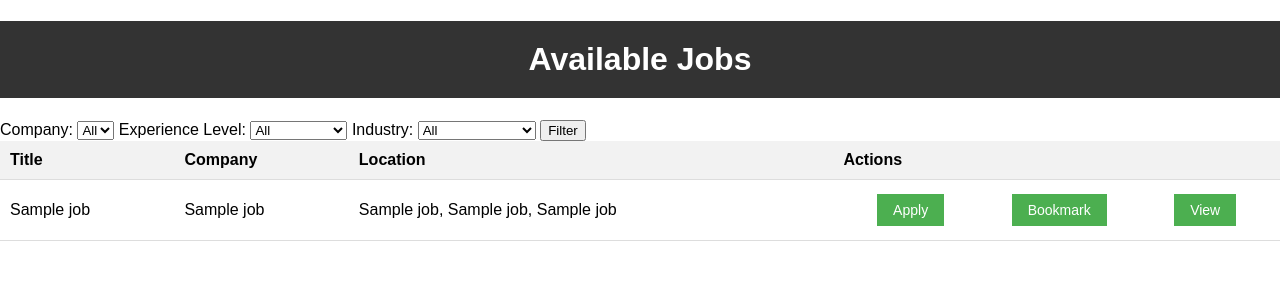
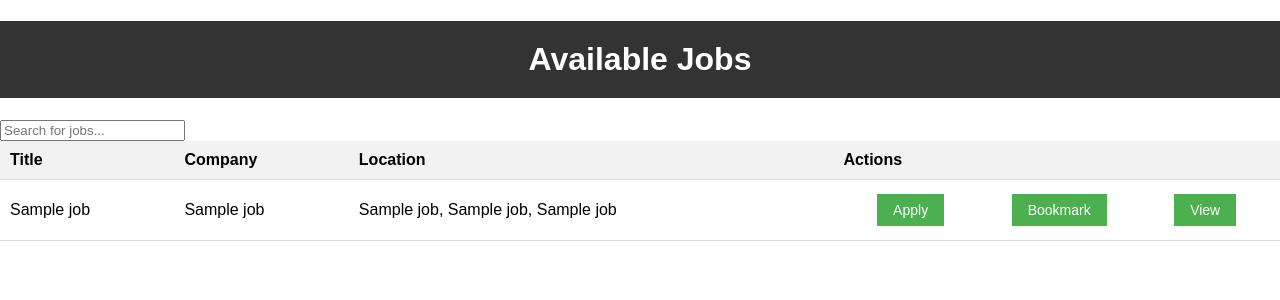
Before and after one commit to jaiphookan20/OceaniaDevs, a Flask app: template templates/available_jobs.html in a window 1280 px wide. Shown: the top 300 px of the page. Run offline with Flask 3, Linux system fonts and the light colour scheme; tables that the repository leaves empty hold one stand-in row (values such as "Sample post"); the template is opened without the code that fills it: values that come from a table or form of the project are taken from there, most other values are stand-ins (such as "Sample title", 1, 10 or a date in 2020); parts of the project's set-up code (start-up, migrations or seed data) failed here and were passed over.

Commit message:
Added Search Column and functions to handle FTS

```diff
--- a/templates/available_jobs.html
+++ b/templates/available_jobs.html
@@ -2,7 +2,6 @@
 <html>
   <head>
     <title>Available Jobs</title>
-    <!-- <link rel="stylesheet" href="available_jobs.css" /> -->
     <link
       rel="stylesheet"
       href="{{ url_for('static', filename='css/available_jobs.css') }}"
@@ -10,26 +9,6 @@
     <script src="https://code.jquery.com/jquery-3.6.0.min.js"></script>
     <script>
       $(document).ready(function () {
-        // Function to handle form submission for filtering
-        $("#filter-form").submit(function (event) {
-          event.preventDefault();
-          var company = $("#company").val();
-          var experience_level = $("#experience_level").val();
-          var industry = $("#industry").val();
-
-          $.get(
-            "/filter_jobs",
-            {
-              company: company,
-              experience_level: experience_level,
-              industry: industry,
-            },
-            function (data) {
-              $("tbody").html(data);
-            }
-          );
-        });
-
         /* Function to handle Apply button click */
         $(document).on("click", ".apply-btn", function () {
           var jobid = $(this).data("jobid");
@@ -75,39 +54,94 @@
           var jobid = $(this).data("jobid");
           window.location.href = `/job_post/${jobid}`;
         });
+
+        /* Function to handle Search input key press */
+        $("#search-input").on("input", function () {
+          var query = $(this).val();
+          $.ajax({
+            url: "/search_jobs",
+            type: "GET",
+            data: { query: query },
+            success: function (response) {
+              var jobs = response.results;
+              var tbody = $("tbody");
+              tbody.empty();
+              $.each(jobs, function (index, job) {
+                var row = `<tr>
+                                <td>${job.title}</td>
+                                <td>${job.company_name}</td>
+                                <td>${job.city}, ${job.state}, ${job.country}</td>
+                                <td class="actions">
+                                    <button class="apply-btn" data-jobid="${job.job_id}">Apply</button>
+                                    <button class="bookmark-btn" data-jobid="${job.job_id}">Bookmark</button>
+                                    <button class="view-btn" data-jobid="${job.job_id}">View</button>
+                                </td>
+                            </tr>`;
+                tbody.append(row);
+              });
+            },
+            error: function (xhr, status, error) {
+              console.log("Error:", error);
+            },
+          });
+        });
+      });
+      $(document).ready(function () {
+        // Debounce function to limit the rate of API calls
+        function debounce(func, delay) {
+          let debounceTimer;
+          return function () {
+            const context = this;
+            const args = arguments;
+            clearTimeout(debounceTimer);
+            debounceTimer = setTimeout(() => func.apply(context, args), delay);
+          };
+        }
+
+        // Function to handle search and populate the job list
+        function handleSearch() {
+          var query = $("#search-input").val();
+          $.ajax({
+            url: "/search_jobs",
+            type: "GET",
+            data: { query: query },
+            success: function (response) {
+              var jobs = response.results;
+              var tbody = $("tbody");
+              tbody.empty();
+              $.each(jobs, function (index, job) {
+                var row = `<tr>
+                            <td>${job.title}</td>
+                            <td>${job.company_name}</td>
+                            <td>${job.city}, ${job.state}, ${job.country}</td>
+                            <td class="actions">
+                                <button class="apply-btn" data-jobid="${job.job_id}">Apply</button>
+                                <button class="bookmark-btn" data-jobid="${job.job_id}">Bookmark</button>
+                                <button class="view-btn" data-jobid="${job.job_id}">View</button>
+                            </td>
+                        </tr>`;
+                tbody.append(row);
+              });
+            },
+            error: function (xhr, status, error) {
+              console.log("Error:", error);
+            },
+          });
+        }
+
+        // Debounced version of the handleSearch function
+        var debouncedSearch = debounce(handleSearch, 300);
+
+        // Event listener for the search input
+        $("#search-input").on("input", debouncedSearch);
       });
     </script>
   </head>
   <body>
     <h1>Available Jobs</h1>
-    <form id="filter-form">
-      <label for="company">Company:</label>
-      <select name="company" id="company">
-        <option value="">All</option>
-        {% for company in companies %}
-        <option value="{{ company[0] }}">{{ company[1] }}</option>
-        {% endfor %}
-      </select>
-
-      <label for="experience_level">Experience Level:</label>
-      <select name="experience_level" id="experience_level">
-        <option value="">All</option>
-        <option value="Entry Level">Entry Level</option>
-        <option value="Associate">Associate</option>
-        <option value="Mid-Senior Level">Mid-Level</option>
-        <option value="Senior Level">Senior Level</option>
-      </select>
-
-      <label for="industry">Industry:</label>
-      <select name="industry" id="industry">
-        <option value="">All</option>
-        {% for industry in industries %}
-        <option value="{{ industry }}">{{ industry }}</option>
-        {% endfor %}
-      </select>
-
-      <button type="submit">Filter</button>
-    </form>
+    <div>
+      <input type="text" id="search-input" placeholder="Search for jobs..." />
+    </div>
     <table>
       <thead>
         <tr>
@@ -121,11 +155,8 @@
         {% for job in jobs %}
         <tr>
           <td>{{ job[1] }}</td>
-          <!-- job.title -->
           <td>{{ job[2] }}</td>
-          <!-- company_name -->
           <td>{{ job[3] }}, {{ job[4] }}, {{ job[5] }}</td>
-          <!-- city, state, country -->
           <td class="actions">
             <button class="apply-btn" data-jobid="{{ job[0] }}">Apply</button>
             <button class="bookmark-btn" data-jobid="{{ job[0] }}">
```
